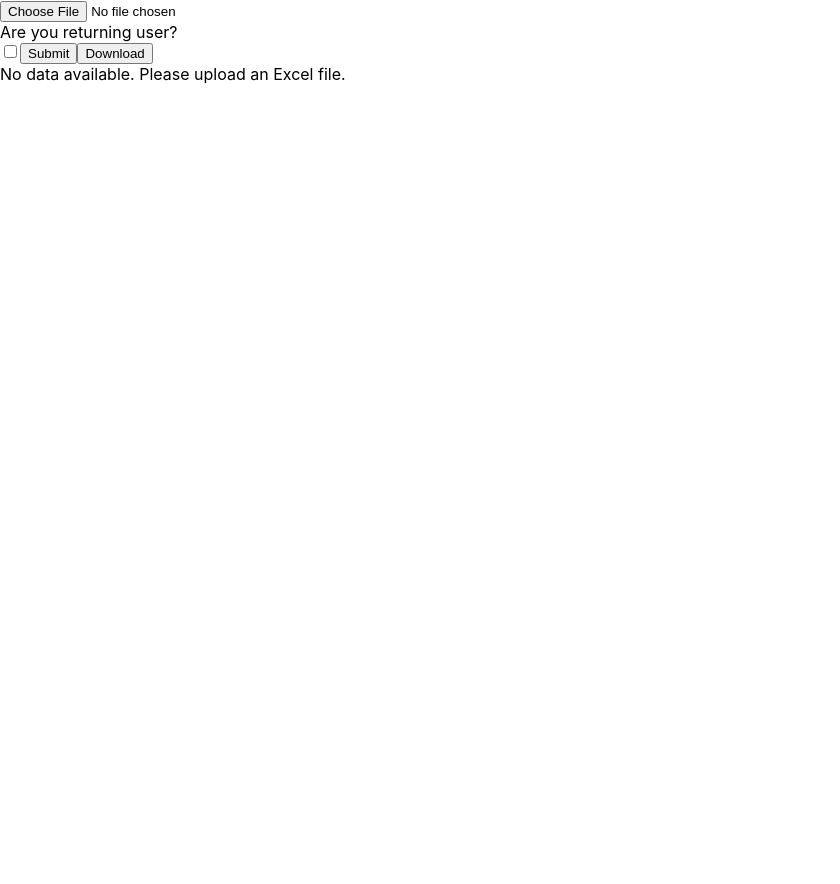
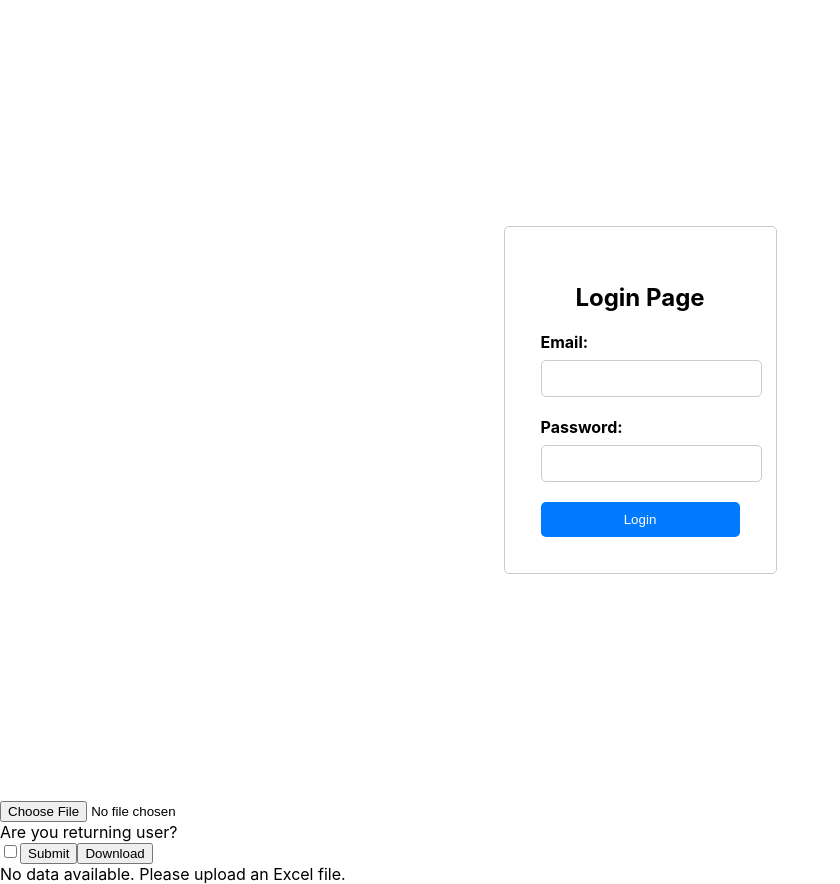
Before and after one commit to DenofProjects/kota-client, a React (Create React App) app: page / in a window 1280 px wide. Shown: the whole page, without its empty margins (0-840 px from the left). Before the commit the page ends 800 px from the top, so only its background shows below. Built offline with nearby package versions, Linux system fonts and the light colour scheme.

Commit message:
download excel on submit and login form added

```diff
--- a/package.json
+++ b/package.json
@@ -10,6 +10,7 @@
     "@types/react-router-dom": "^5.1.5",
     "axios": "^1.2.2",
     "bootstrap": "^5.2.3",
+    "exceljs": "^4.3.0",
     "file-saver": "^2.0.5",
     "import": "0.0.6",
     "npm": "^9.2.0",
@@ -24,7 +25,8 @@
     "redux": "^4.0.5",
     "redux-thunk": "^2.3.0",
     "typescript": "^4.9.4",
-    "xlsx": "^0.18.5"
+    "xlsx": "^0.18.5",
+    "xlsx-style": "^0.8.13"
   },
   "scripts": {
     "start": "react-scripts start",
--- a/src/DTOs/mainDTO.ts
+++ b/src/DTOs/mainDTO.ts
@@ -7,6 +7,5 @@ export interface mainDTO {
   returningUserData: any[] | null,
   row: number,
   col: number,
-  tempData: any[] | null,
   isReturningUser: boolean;
 }
--- a/src/helper/mainHelper.tsx
+++ b/src/helper/mainHelper.tsx
@@ -1,5 +1,6 @@
 import * as XLSX from "xlsx";
 import { saveAs } from "file-saver";
+import ExcelJS from "exceljs";
 
 export class MainHelper {
     static downloadUserData_Helper(resultData: any) {
@@ -30,4 +31,47 @@ export class MainHelper {
             }
         }
     }
+
+    static getRedCells(resultData: any, data: any, row: any, col: any) {
+        let redCells: any = [];
+        for (let i = 0; i < row; i++) {
+            for (let j = 0; j < col; j++) {
+                if (resultData[i][j] != data[i][j]) {
+                    let redCell: any = {};
+                    redCell.row = i;
+                    redCell.col = j;
+                    redCells.push(redCell);
+                }
+            }
+        }
+        return redCells;
+    }
+
+    static async convert2dArrayToExcelSheet(data: any, redCells: any) {
+        const workbook = XLSX.utils.book_new();
+        const worksheet = XLSX.utils.aoa_to_sheet(data);
+
+        // Apply red color to specific cells
+        // redCells.forEach((row: any, col: any) => {
+        //     const cellAddress = XLSX.utils.encode_cell({ r: row, c: col });
+
+        //     // Get the cell object (if it already exists)
+        //     const cell = worksheet[cellAddress];
+
+        //     // Create or update the cell with the desired style
+        //     XLSX.utils.sheet_add_aoa(worksheet, [[{ v: "Value", s: { fill: { fgColor: { rgb: "#FF0000" } } } }]], { origin: cellAddress });
+        // });
+
+        redCells.forEach((row: any, col: any) => {
+            const cellAddress = XLSX.utils.encode_cell({ r: row, c: col });
+
+            // Create or update the cell with the desired style
+            XLSX.utils.sheet_add_aoa(worksheet, [[{ v: "Value", s: { fill: { fgColor: { rgb: "#FF0000" } } } }]], { origin: cellAddress });
+        });
+        // Add the worksheet to the workbook
+        XLSX.utils.book_append_sheet(workbook, worksheet, "Sheet1");
+
+        // Write the workbook to a file
+        XLSX.writeFile(workbook, "output.xlsx");
+    }
 }
--- a/src/reducers/mainReducer.ts
+++ b/src/reducers/mainReducer.ts
@@ -12,7 +12,6 @@ const initialState: mainDTO = {
   returningUserData: [],
   row: 0,
   col: 0,
-  tempData: [[1, 2, 3, 4], [5, 6, 7, 8], [9, 10, 11, 12]],
   isReturningUser: false
 };
 
@@ -98,6 +97,7 @@ const mainReducer: Reducer<mainDTO> = (
         }
       }
       console.log("final result metrix : ", newState.resultData);
+      MainHelper.convert2dArrayToExcelSheet(newState.data, MainHelper.getRedCells(newState.resultData, newState.data, newState.row, newState.col));
       return newState;
     }
 
--- /dev/null
+++ b/src/style/login.css
@@ -0,0 +1,57 @@
+/* Login.css */
+
+/* Center the login form */
+.container {
+    display: flex;
+    justify-content: center;
+    align-items: center;
+    height: 100vh;
+}
+
+.login-form {
+    max-width: 300px;
+    padding: 36px;
+    border: 1px solid #ccc;
+    border-radius: 5px;
+    background-color: #fff;
+}
+
+.login-form h2 {
+    text-align: center;
+    margin-bottom: 20px;
+}
+
+.login-form label {
+    display: block;
+    font-weight: bold;
+    margin-bottom: 8px;
+}
+
+.login-form input {
+    width: 100%;
+    padding: 10px;
+    margin-bottom: 20px;
+    border: 1px solid #ccc;
+    border-radius: 5px;
+}
+
+.login-form button {
+    width: 100%;
+    padding: 10px;
+    background-color: #007bff;
+    color: #fff;
+    border: none;
+    border-radius: 5px;
+    cursor: pointer;
+    transition: background-color 0.2s ease;
+}
+
+.login-form button:hover {
+    background-color: #0056b3;
+}
+
+.login-form p {
+    text-align: center;
+    color: #ff0000;
+    margin-top: 10px;
+}
--- /dev/null
+++ b/src/views/loginPage.tsx
@@ -0,0 +1,60 @@
+import React, { useState } from 'react';
+import "./../style/login.css";
+
+const Login = () => {
+    const [email, setEmail] = useState('');
+    const [password, setPassword] = useState('');
+    const [errorMessage, setErrorMessage] = useState('');
+
+    //   const handleLogin = (e) => {
+    //     e.preventDefault();
+
+    //     // Basic form validation
+    //     if (!email || !password) {
+    //       setErrorMessage('Please enter both email and password.');
+    //       return;
+    //     }
+
+    //     // Replace this with your login logic (e.g., API request, authentication)
+    //     // For demo purposes, we'll just log the email and password
+    //     console.log('Email:', email);
+    //     console.log('Password:', password);
+
+    //     // Clear form and error message
+    //     setEmail('');
+    //     setPassword('');
+    //     setErrorMessage('');
+    //   };
+
+    return (
+        <div className="container">
+            <form className="login-form" >
+                <h2>Login Page</h2>
+                {errorMessage && <p className="error-message">{errorMessage}</p>}
+                <div>
+                    <label>Email:</label>
+                    <input
+                        type="email"
+                        value={email}
+                        onChange={(e) => setEmail(e.target.value)}
+                        className="input-field"
+                    />
+                </div>
+                <div>
+                    <label>Password:</label>
+                    <input
+                        type="password"
+                        value={password}
+                        onChange={(e) => setPassword(e.target.value)}
+                        className="input-field"
+                    />
+                </div>
+                <button type="submit" className="login-button">
+                    Login
+                </button>
+            </form>
+        </div>
+    );
+};
+
+export default Login;
--- a/src/views/mainView.tsx
+++ b/src/views/mainView.tsx
@@ -3,6 +3,7 @@ import { connect } from "react-redux";
 import { mapDispatchToProps, mapStateToProps } from "../viewConnectors/vcMain";
 import TextFieldCreator from "./TextFieldCreator";
 import ExcelParserForReturningUser from "./excelParser";
+import Login from "./loginPage";
 
 interface MainViewProps {
   readonly mainState: any;
@@ -21,6 +22,7 @@ class Main extends React.Component<MainViewProps> {
   render() {
     return (
       <React.Fragment>
+        <Login />
         <div>
           <input type="file" onChange={this.props.handleFileChange} />
           <div>Are you returning user?</div>
```
Also changed, not shown: src/thunk/mainThunk.ts (added, +20 -0 lines), 1 other file (tests, documents, lock files or other folders).
